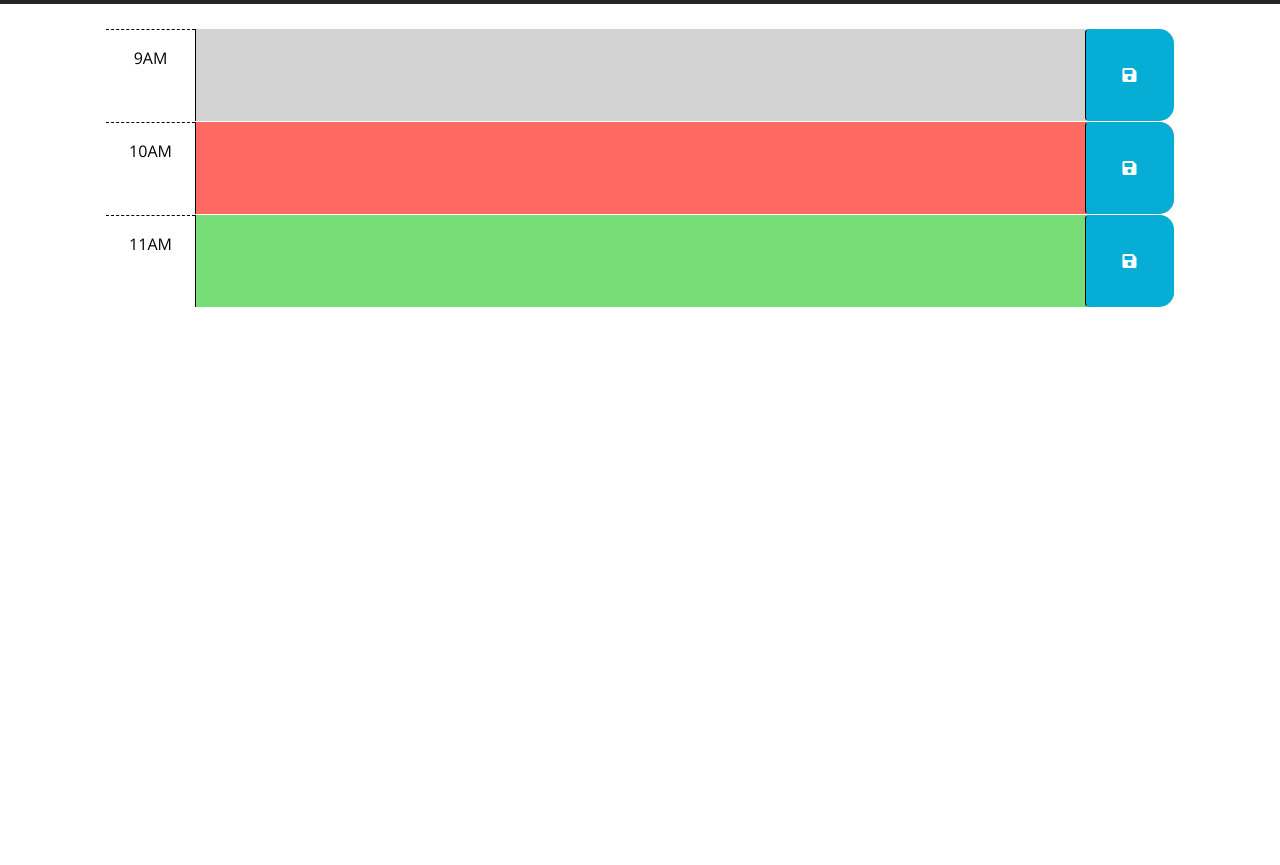
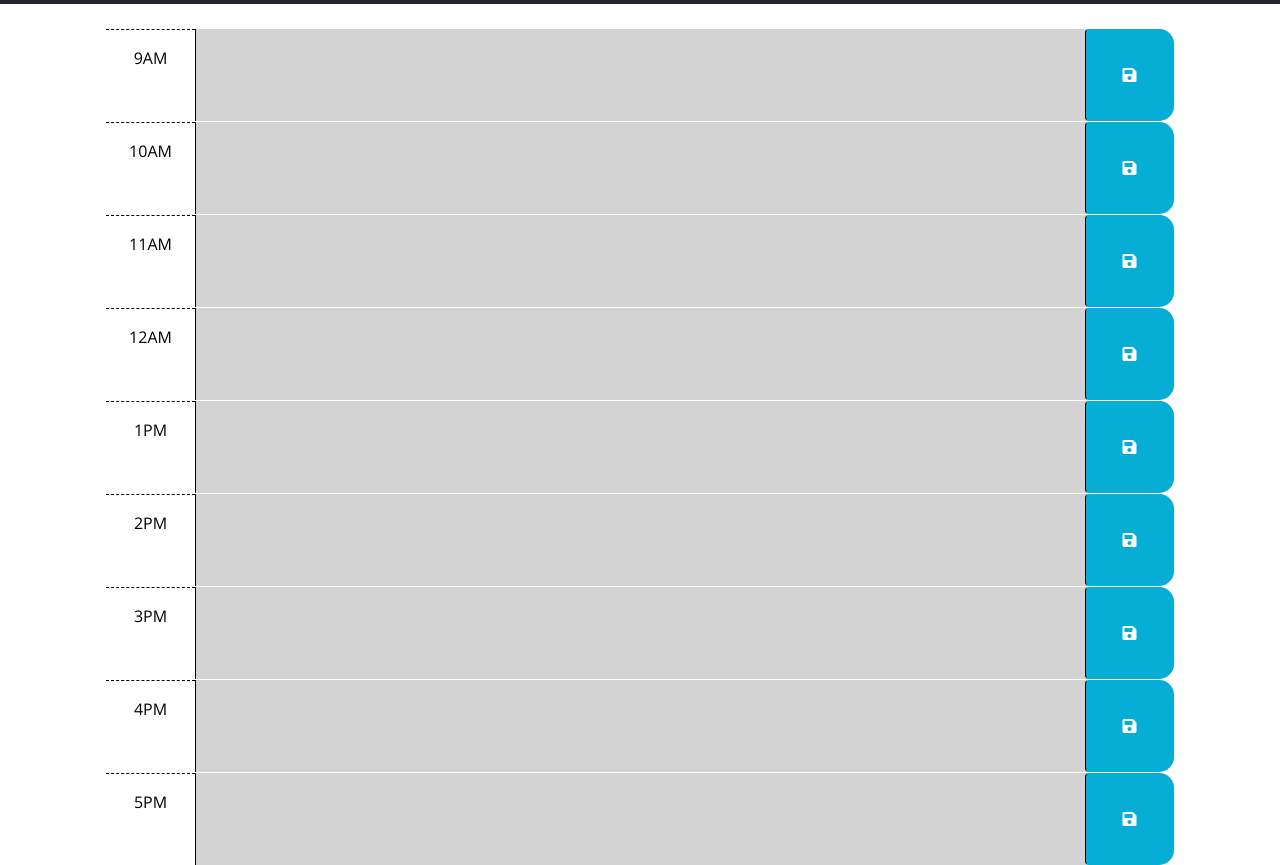
Before and after one commit to zwell99/week-five-challenge, a plain HTML site: page index.html in a window 1280 px wide. Shown: the part 320-1185 px from the top of the page. Before the commit the page ends 800 px from the top, so only its background shows below. Drawn offline with nearby package versions, Linux system fonts and the light colour scheme.

Commit message:
Made the rows change color with respect to the time

```diff
--- a/index.html
+++ b/index.html
@@ -67,6 +67,54 @@
         </button>
       </div>
 
+      <div id="hour-12" class="row time-block future">
+        <div class="col-2 col-md-1 hour text-center py-3">12AM</div>
+        <textarea class="col-8 col-md-10 description" rows="3"> </textarea>
+        <button class="btn saveBtn col-2 col-md-1" aria-label="save">
+          <i class="fas fa-save" aria-hidden="true"></i>
+        </button>
+      </div>
+
+      <div id="hour-13" class="row time-block future">
+        <div class="col-2 col-md-1 hour text-center py-3">1PM</div>
+        <textarea class="col-8 col-md-10 description" rows="3"> </textarea>
+        <button class="btn saveBtn col-2 col-md-1" aria-label="save">
+          <i class="fas fa-save" aria-hidden="true"></i>
+        </button>
+      </div>
+
+      <div id="hour-14" class="row time-block future">
+        <div class="col-2 col-md-1 hour text-center py-3">2PM</div>
+        <textarea class="col-8 col-md-10 description" rows="3"> </textarea>
+        <button class="btn saveBtn col-2 col-md-1" aria-label="save">
+          <i class="fas fa-save" aria-hidden="true"></i>
+        </button>
+      </div>
+
+      <div id="hour-15" class="row time-block future">
+        <div class="col-2 col-md-1 hour text-center py-3">3PM</div>
+        <textarea class="col-8 col-md-10 description" rows="3"> </textarea>
+        <button class="btn saveBtn col-2 col-md-1" aria-label="save">
+          <i class="fas fa-save" aria-hidden="true"></i>
+        </button>
+      </div>
+
+      <div id="hour-16" class="row time-block future">
+        <div class="col-2 col-md-1 hour text-center py-3">4PM</div>
+        <textarea class="col-8 col-md-10 description" rows="3"> </textarea>
+        <button class="btn saveBtn col-2 col-md-1" aria-label="save">
+          <i class="fas fa-save" aria-hidden="true"></i>
+        </button>
+      </div>
+
+      <div id="hour-17" class="row time-block future">
+        <div class="col-2 col-md-1 hour text-center py-3">5PM</div>
+        <textarea class="col-8 col-md-10 description" rows="3"> </textarea>
+        <button class="btn saveBtn col-2 col-md-1" aria-label="save">
+          <i class="fas fa-save" aria-hidden="true"></i>
+        </button>
+      </div>
+
     <script src="https://code.jquery.com/jquery-3.4.1.min.js"></script>
     <script
       src="https://cdn.jsdelivr.net/npm/dayjs@1.11.3/dayjs.min.js"
--- a/script.js
+++ b/script.js
@@ -15,6 +15,38 @@ $(function () {
   // past, present, and future classes? How can Day.js be used to get the
   // current hour in 24-hour time?
   //
+  var timeSections = $(".time-block");
+  function updateTime() {
+    var currentHour = dayjs().format("H");
+    for (var i = 1; i < timeSections.length; i++) {
+      timeSections[i].classList.remove("past");     // These are the actual document elements
+      timeSections[i].classList.remove("present");  //  not jquery elements, so you have to use
+      timeSections[i].classList.remove("future");   //  this notation
+      sectionTime = timeSections[i].id;
+      sectionTime = sectionTime.substring(5);
+      if (sectionTime < currentHour) {
+        timeSections[i].classList.add("past");
+      } else if (sectionTime > currentHour) {
+        timeSections[i].classList.add("future");
+      } else {
+        timeSections[i].classList.add("present");
+      }
+    }
+    // For some reason the hour-9 row wasn't working in the for loop, so I readdress it directly
+    //  the for loop now starts at i=1 so as to avoid redundancy
+    var firstRow = $("#hour-9");
+    firstRow.removeClass("past present future");
+    if (currentHour < 9) {
+      firstRow.addClass("future");
+    } else if (currentHour > 9) {
+      firstRow.addClass("past");
+    } else {
+      firstRow.addClass("present");
+    }
+  }
+  updateTime();
+  setRowColors = setInterval(updateTime, 1000)
+
   // TODO: Add code to get any user input that was saved in localStorage and set
   // the values of the corresponding textarea elements. HINT: How can the id
   // attribute of each time-block be used to do this?
@@ -23,9 +55,9 @@ $(function () {
   currentDay = $("#currentDay");
   currentTime = $("#currentTime");
   currentDay.text(dayjs().format("MMM D, YYYY"));
-  currentTime.text(dayjs().format("h:m:s"));
+  currentTime.text(dayjs().format("h:mm:s"));
   setDayAndTime = setInterval(function () {
     currentDay.text(dayjs().format("MMM D, YYYY"));
-    currentTime.text(dayjs().format("h:m:s"));
+    currentTime.text(dayjs().format("h:mm:s"));
   }, 1000)
 });
```
